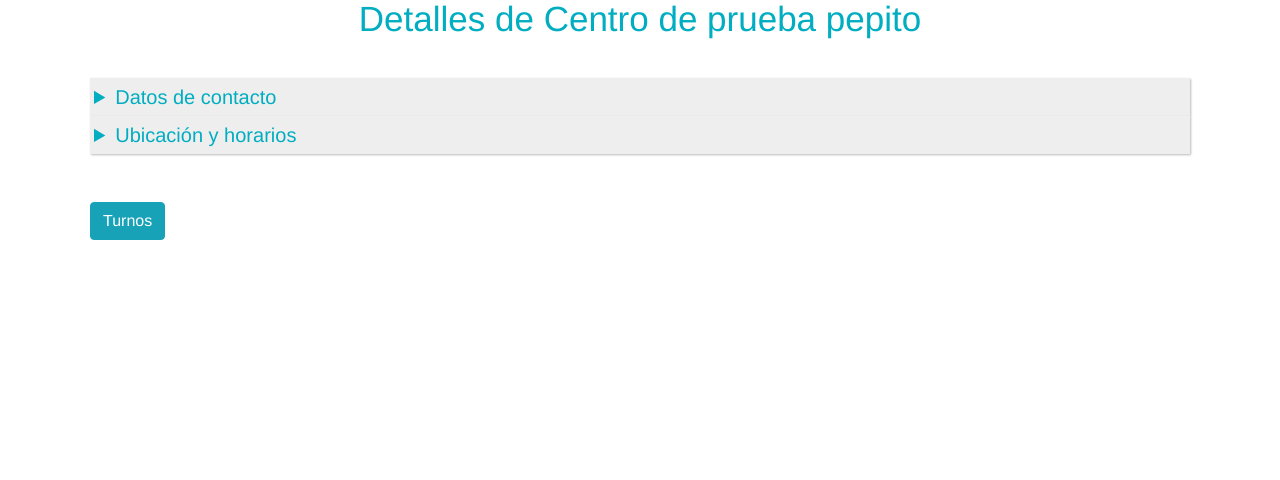
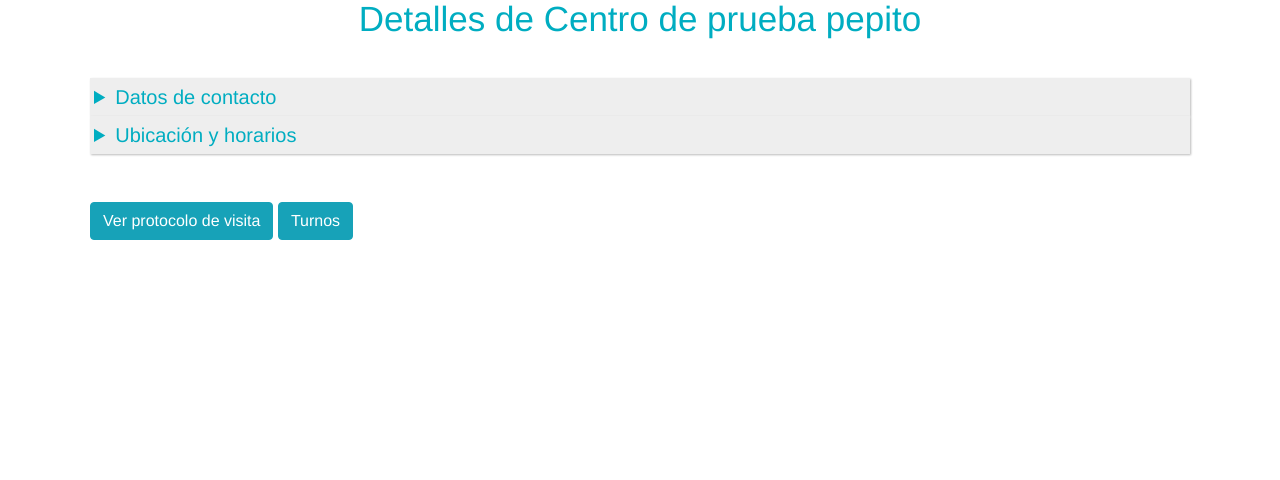
Before and after one commit to emanuelbas/donaciones-codvid19, a Flask app: template app/templates/centro_de_ayuda/mostrar_centro.html in a window 1280 px wide. Shown: the part 134-614 px from the top of the page. Run offline with Flask 2, Linux system fonts and the light colour scheme; the template is opened without the code that fills it: values that come from a table or form of the project are taken from there, others are empty; data comes from the database, SQL or seed files in the repository; some libraries are stand-ins or nearby versions.

Commit message:
Boton para abrir el protocolo de visita

```diff
--- a/app/resources/centros_de_ayuda.py
+++ b/app/resources/centros_de_ayuda.py
@@ -61,9 +61,6 @@ def crear_centro():
 				historico=0)
 			# Teniendo la id del nuevo centro puedo guardar su archivo
 			file = request.files['pdf']
-			# En local 'app/static/uploads/'
-			# Este path funciona para subir pero no puedo recuperar los file
-			# '/home/grupo22.proyecto2020.linti.unlp.edu.ar/app/static/uploads/'
 			path = 'app/static/uploads/'
 			filename = str(res.id)+'_' + secure_filename(file.filename)
 			file.save(path+filename)
--- a/app/templates/centro_de_ayuda/mostrar_centro.html
+++ b/app/templates/centro_de_ayuda/mostrar_centro.html
@@ -32,6 +32,8 @@
   <p><b>Hora de cierre:</b> {{centro.hora_de_cierre}}</p>
   <!-- Podria mostrar centro.coordenada_x, coordenada_y, protocolo_de_vista-->
 </details>
+
+<a href="https://grupo22.proyecto2020.linti.unlp.edu.ar/static/uploads/{centro.protocolo_de_vista}" class="btn btn-info mt-5 mb-2">Ver protocolo de visita</a>
 <a href="{{ url_for('index_turno', id=centro.id)}}" class="btn btn-info mt-5 mb-2">Turnos</a>
 
 {% if centro.estado.nombre == 'pendiente' %}
```
